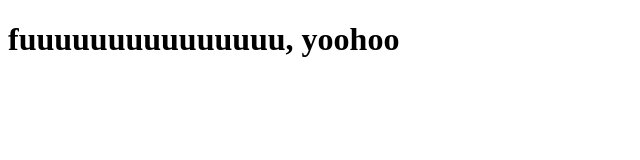
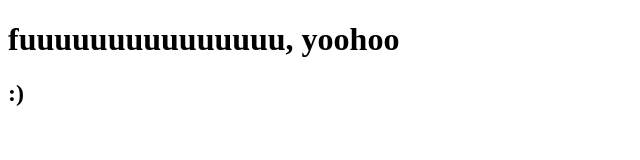
Before and after one commit to 6410685249/hello2, a website: page index.html in a window 1280 px wide. Shown: the full height of the page, 0-640 px from the left. Drawn offline with Linux system fonts and the light colour scheme.

Commit message:
Update index.html

```diff
--- a/index.html
+++ b/index.html
@@ -8,5 +8,6 @@
   </head>
   <body>
     <h1>fuuuuuuuuuuuuuuu, yoohoo</h1>
+    <h2>:)</h2>
   </body>
 </html>
```
